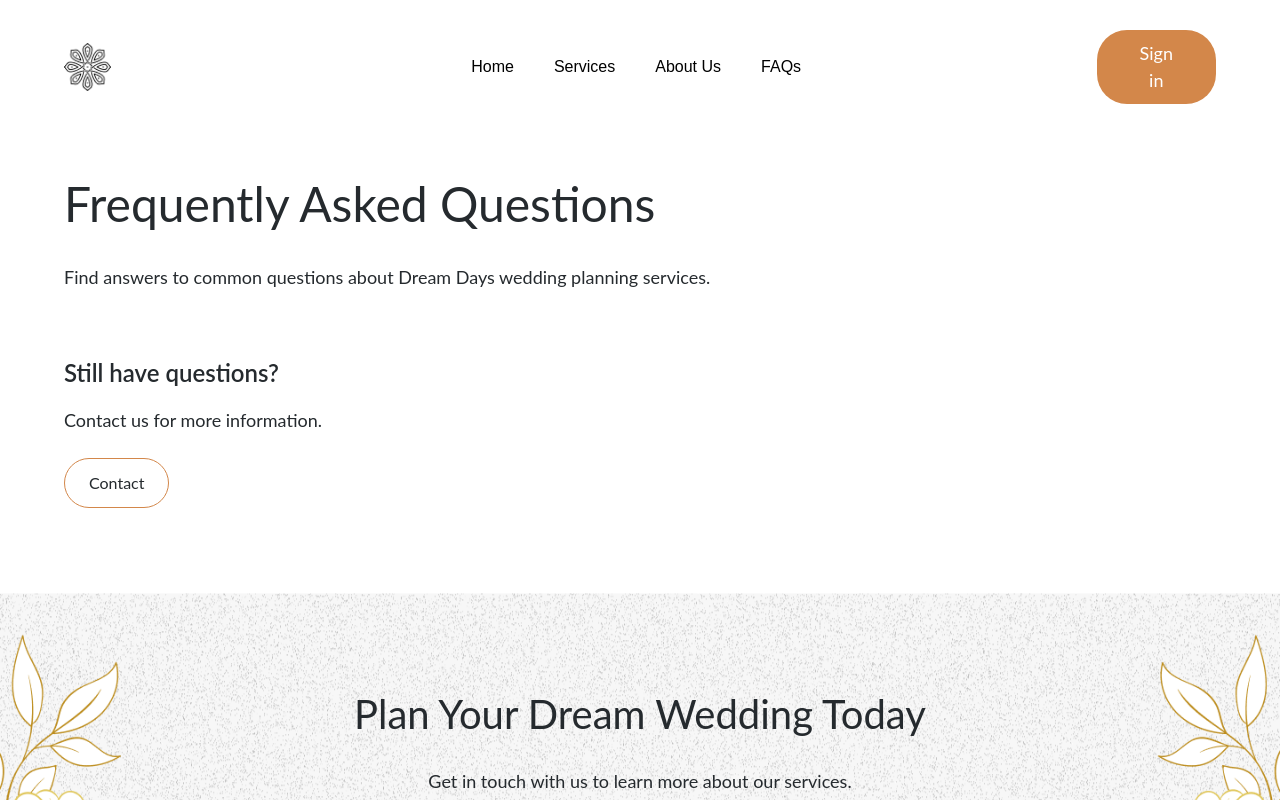
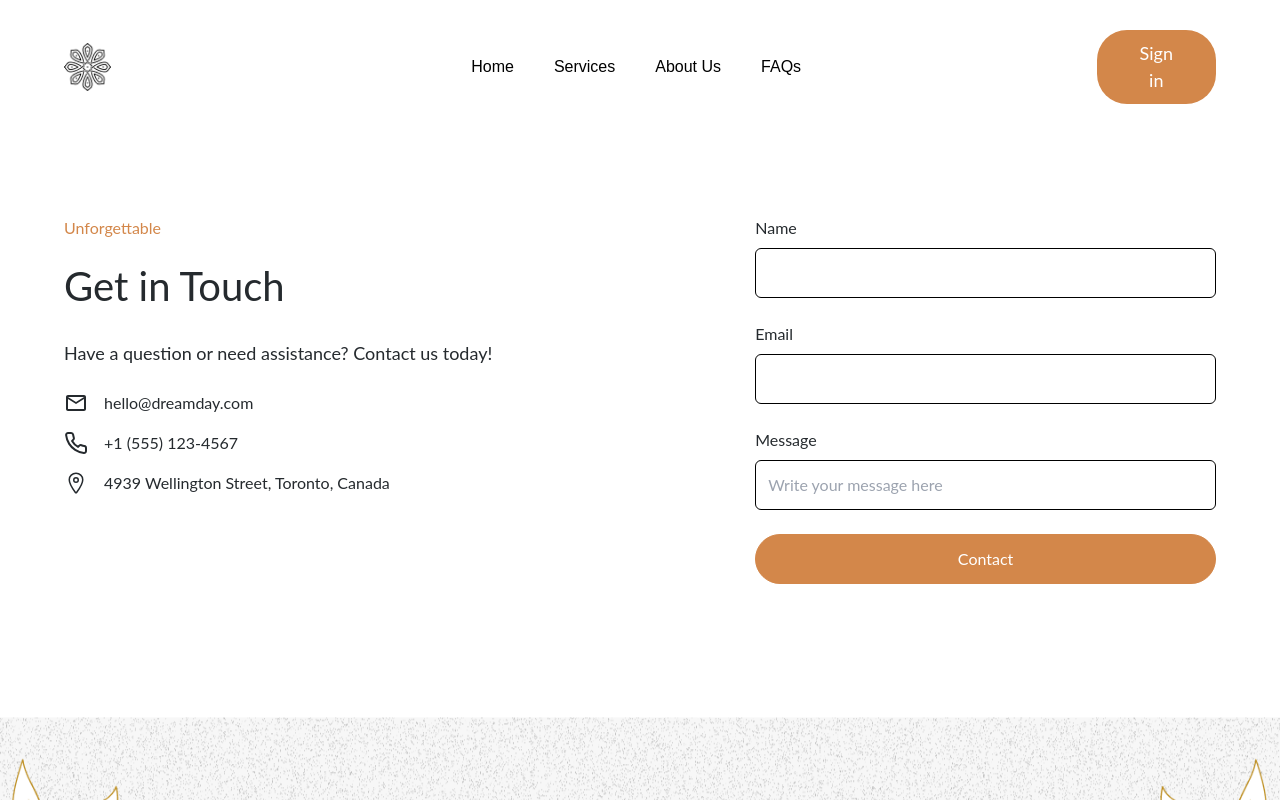
Before and after one commit to abbosbek23/toyxona, a React (Vite) app: page /contact-us in a window 1280 px wide. Shown: the top 800 px of the page. Built offline with nearby package versions, Linux system fonts and the light colour scheme.

Commit message:
contactus done

```diff
--- a/src/components/Footer.jsx
+++ b/src/components/Footer.jsx
@@ -9,7 +9,7 @@ import { IoLogoLinkedin } from 'react-icons/io5';
 import { FaYoutube } from 'react-icons/fa';
 
 function Footer() {
-	const navigate = useNavigate;
+	const navigate = useNavigate();
 	return (
 		<div>
 			<section className="relative px-16 py-28 text-center flex flex-col items-center gap-[80px] justify-center">
--- a/src/pages/contactUs/contactUs.jsx
+++ b/src/pages/contactUs/contactUs.jsx
@@ -1,22 +1,62 @@
+import { MdMailOutline } from 'react-icons/md';
+import { FiPhone } from 'react-icons/fi';
+import { IoLocationOutline } from 'react-icons/io5';
+
 const ContactUs = () => {
 	return (
 		<div>
-			<section className="p-[64px]">
-				<h1 className="text-[48px] pb-[24px] text-[#252A2E]">Frequently Asked Questions</h1>
-				<p className="text-[18px] text-[#252A2E]">
-					Find answers to common questions about Dream Days wedding planning services.
-				</p>
-			</section>
-			<section className="px-16 pb-16 flex flex-col gap-20">
-				{/* <Acardion /> */}
-				<div className="">
-					<span className="flex flex-col gap-4 items-baseline pb-6">
-						<h3 className="text-[24px] font-semibold">Still have questions?</h3>
-						<p className="text-[18px]">Contact us for more information.</p>
-					</span>
-					<button className="px-6 py-3 border border-[#D3874A] rounded-full text-[16px] hover:bg-[#D3874A] hover:text-white transition-all">
-						Contact
-					</button>
+			<section className="px-16 py-28 flex gap-20 w-full justify-between">
+				<div className="w-2/5">
+					<div className="">
+						<p className="text-[#D3874A]">Unforgettable</p>
+						<h1 className="text-[40px] pb-[24px] pt-[16px] text-[#252A2E]">Get in Touch</h1>
+						<p className="text-[18px] text-[#252A2E]">
+							Have a question or need assistance? Contact us today!
+						</p>
+					</div>
+					<div className="flex flex-col gap-4 pt-6">
+						<span className="flex items-center gap-4">
+							<MdMailOutline size={24} />
+							<p>hello@dreamday.com</p>
+						</span>
+						<span className="flex items-center gap-4">
+							<FiPhone size={24} />
+							<p>+1 (555) 123-4567</p>
+						</span>
+						<span className="flex items-center gap-4">
+							<IoLocationOutline size={24} />
+							<p>4939 Wellington Street, Toronto, Canada</p>
+						</span>
+					</div>
+				</div>
+				<div className="flex w-2/5">
+					<div className="flex flex-col gap-6 w-full">
+						<div className="flex flex-col gap-2">
+							<p>Name</p>
+							<input
+								type="text"
+								className="p-3 border border-[#000] w-full rounded-md outline-[#D3874A]"
+							/>
+						</div>
+						<div className="flex flex-col gap-2">
+							<p>Email</p>
+							<input
+								type="email"
+								className="p-3 border border-[#000] w-full rounded-md outline-[#D3874A]"
+							/>
+						</div>
+						<div className="flex flex-col gap-2">
+							<p>Message</p>
+							<input
+								type="text"
+								placeholder="Write your message here"
+								className="p-3 border border-[#000] w-full rounded-md outline-[#D3874A]"
+							/>
+						</div>
+						<button className="px-6 py-3 border border-[#D3874A] rounded-full text-[16px] bg-[#D3874A] text-white transition-all hover:bg-transparent hover:text-black">
+							Contact
+						</button>
+					</div>
 				</div>
 			</section>
 		</div>
--- a/src/pages/faqs/faqs.jsx
+++ b/src/pages/faqs/faqs.jsx
@@ -1,6 +1,8 @@
 import { default as Acardion } from '../../components/acordion';
+import { useNavigate } from 'react-router-dom';
 
-function faqs() {
+function Faq() {
+	const navigate = useNavigate();
 	return (
 		<div>
 			<section className="p-[64px]">
@@ -16,7 +18,10 @@ function faqs() {
 						<h3 className="text-[24px] font-semibold">Still have questions?</h3>
 						<p className="text-[18px]">Contact us for more information.</p>
 					</span>
-					<button className="px-6 py-3 border border-[#D3874A] rounded-full text-[16px] hover:bg-[#D3874A] hover:text-white transition-all">
+					<button
+						className="px-6 py-3 border border-[#D3874A] rounded-full text-[16px] hover:bg-[#D3874A] hover:text-white transition-all"
+						onClick={() => navigate('/contact-us')}
+					>
 						Contact
 					</button>
 				</div>
@@ -25,4 +30,4 @@ function faqs() {
 	);
 }
 
-export default faqs;
+export default Faq;
```
